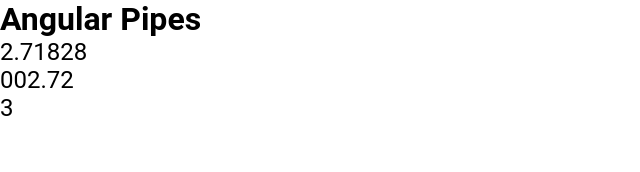
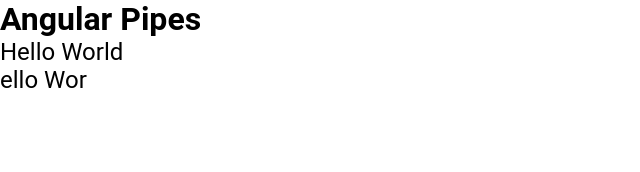
Before and after one commit to AndriBunko/udemy-angular8-section5, an Angular app: page / in a window 1280 px wide. Shown: the top 172 px of the page, without its empty margins (0-640 px from the left). Built offline with nearby package versions, Linux system fonts and the light colour scheme; a web font is replaced by a local one.

Commit message:
section 5, lesson 37 string pipes

```diff
--- a/src/app/app.component.html
+++ b/src/app/app.component.html
@@ -1,6 +1,9 @@
 <div>
   <h1>Angular Pipes</h1>
-  <p>{{e | number:'1.1-5'}}</p>
-  <p>{{e | number:'3.1-2'}}</p>
-  <p>{{e | number:'1.0-0'}}</p>
+<!--  <p>{{e | number:'1.1-5'}}</p>-->
+<!--  <p>{{e | number:'3.1-2'}}</p>-->
+<!--  <p>{{e | number:'1.0-0'}}</p>-->
+  <p>{{str | uppercase | lowercase | titlecase}}</p>
+  <p>{{str | titlecase | slice:1:-2}}</p>
+
 </div>
--- a/src/app/app.component.ts
+++ b/src/app/app.component.ts
@@ -1,4 +1,4 @@
-import { Component } from '@angular/core';
+import {Component} from '@angular/core';
 
 @Component({
   selector: 'app-root',
@@ -9,4 +9,5 @@
   title = 'angular-basic-section5';
 
   e: number = Math.E;
+  str = 'hello world';
 }
```
